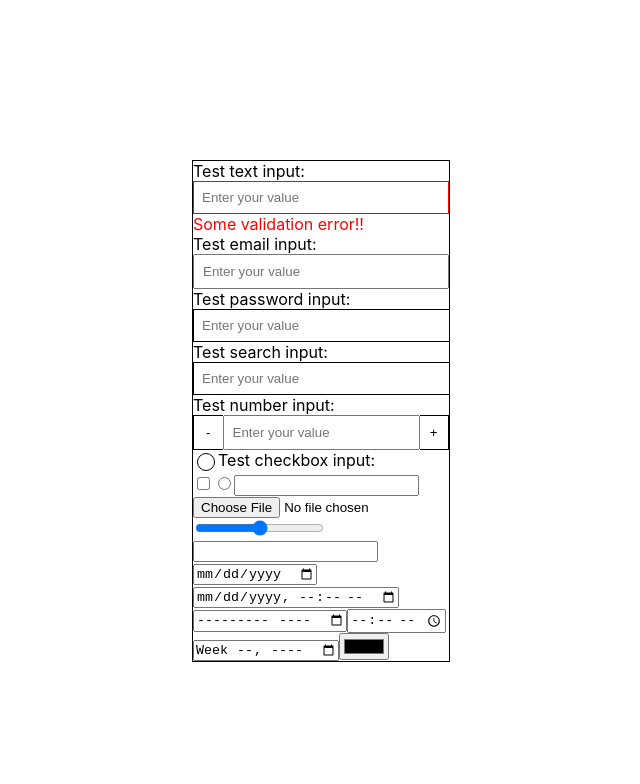
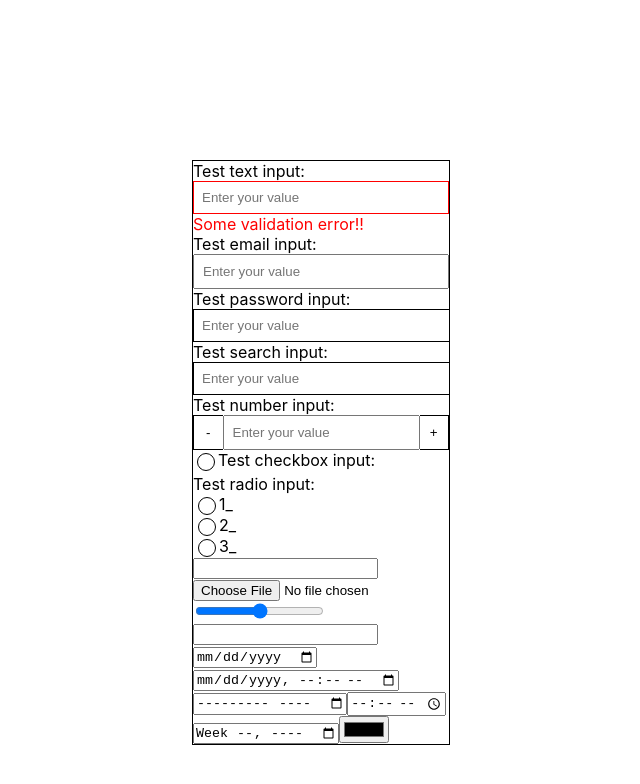
Before and after one commit to DimitarGrozev5/nexgen-exam-task, a React (Create React App) app: page / in a window 1280 px wide. Shown: the top 784 px of the page, without its empty margins (319-959 px from the left). Built offline with nearby package versions, Linux system fonts and the light colour scheme.

Commit message:
Radio button Input component

```diff
--- a/src/App.js
+++ b/src/App.js
@@ -7,6 +7,7 @@ import PasswordInput from "./components/PaswordInput";
 import SearchInput from "./components/SearchInput";
 import NumberInput from "./components/NumberInput";
 import CheckboxInput from "./components/CheckboxInput";
+import RadioInput from "./components/RadioInput";
 
 function App() {
   const [val, setVal] = useState("");
@@ -64,15 +65,24 @@ function App() {
       <div>
         <CheckboxInput
           label="Test checkbox input:"
-          error=""
-          placeholder="Enter your value"
+          value={val}
+          onChange={valHandler}
+        />
+      </div>
+      <div>
+        <RadioInput
+          label="Test radio input:"
+          radioName="test-radio"
+          options={[
+            { val: "1", label: "1_" },
+            { val: "2", label: "2_" },
+            { val: "3", label: "3_" },
+          ]}
           value={val}
           onChange={valHandler}
         />
       </div>
       <form>
-        <input type="checkbox" />
-        <input type="radio" />
         <input type="tel" />
         <input type="file" />
         <input type="range" />
--- /dev/null
+++ b/src/components/RadioInput/RadioInput.module.css
@@ -0,0 +1,27 @@
+.radio {
+  appearance: none;
+
+  display: inline;
+  width: 1rem;
+  height: 1rem;
+
+  position: relative;
+
+  font-size: 1rem;
+
+  border: 1px solid black;
+  border-radius: 10000px;
+}
+
+.radio:checked::after {
+  content: " ";
+
+  position: absolute;
+  left: 0rem;
+  right: 0rem;
+  top: 0rem;
+  bottom: 0rem;
+
+  background-color: black;
+  border-radius: 10000px;
+}
--- /dev/null
+++ b/src/components/RadioInput/index.jsx
@@ -0,0 +1,35 @@
+import Label from "../Label";
+import styles from "./RadioInput.module.css";
+
+function RadioInput({
+  label,
+
+  radioName,
+  options,
+
+  value,
+  onChange,
+}) {
+  const changeHandler = (val) => () => onChange(val);
+
+  const mapOptionToRadio = ({ val, label }) => (
+    <Label label={label} textFirst={false}>
+      <input
+        checked={val === value}
+        onChange={changeHandler(val)}
+        name={radioName}
+        className={styles.radio}
+        type="radio"
+      />
+    </Label>
+  );
+
+  return (
+    <>
+      <Label label={label}></Label>
+      {options.map(mapOptionToRadio)}
+    </>
+  );
+}
+
+export default RadioInput;
```
